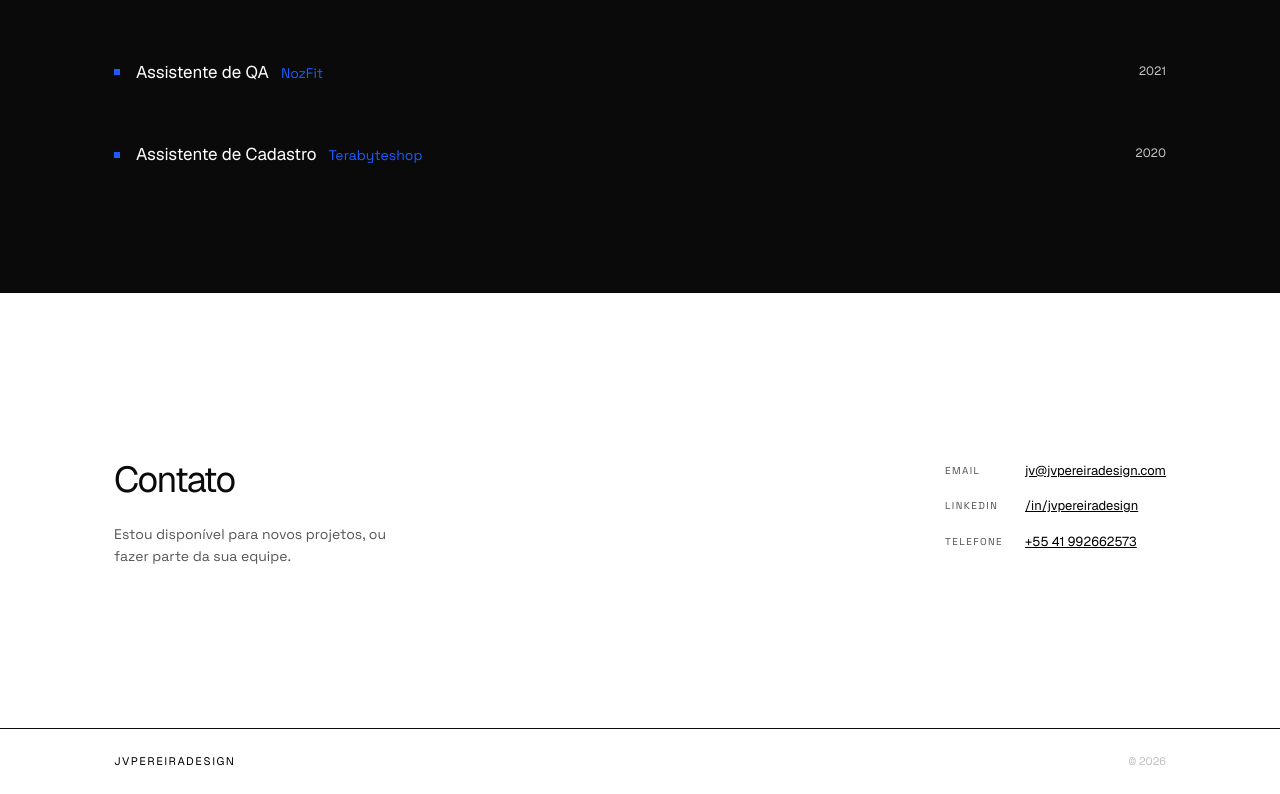
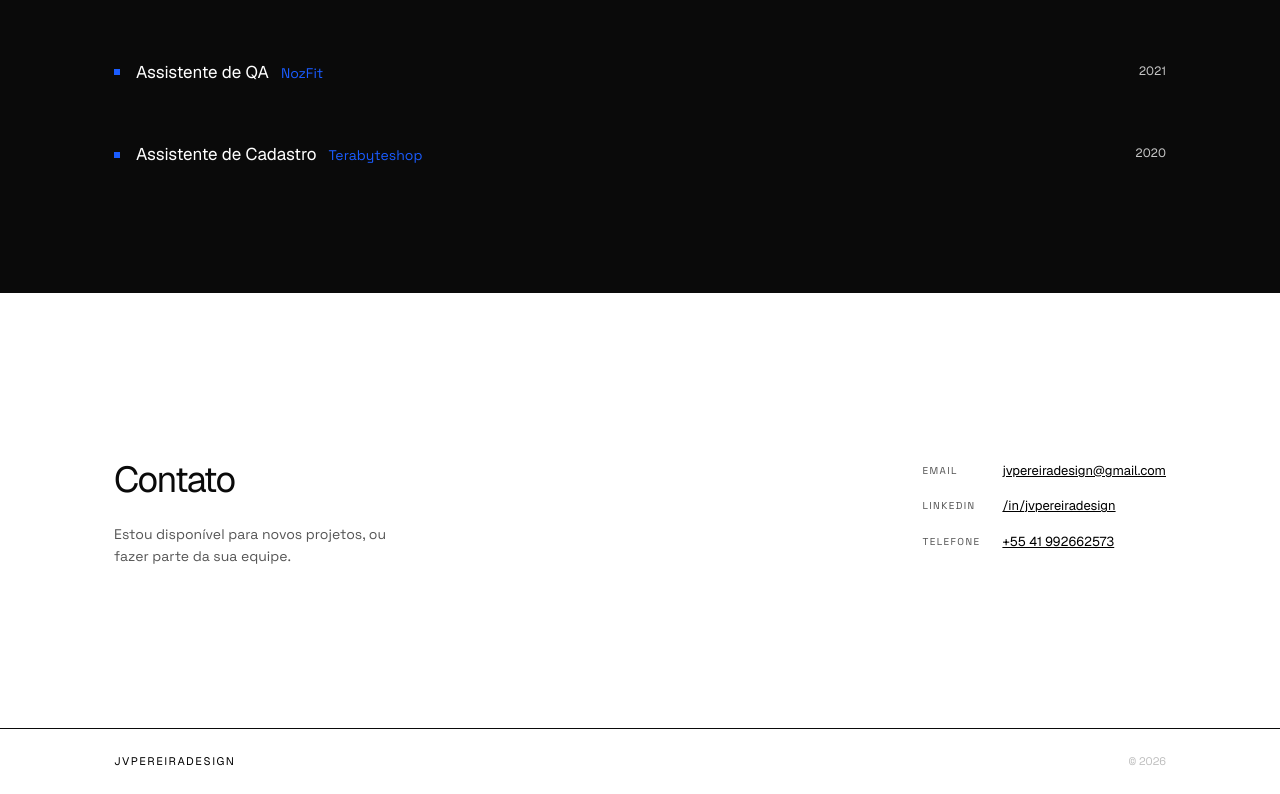
Before and after one commit to Design-JVP/portfolio, a React (Vite) app: page / in a window 1280 px wide. Shown: the part 2144-2938 px from the top of the page. Built offline with nearby package versions, Linux system fonts and the light colour scheme; the HTML template or start-up script is replaced by a standard one.

Commit message:
email update

```diff
--- a/src/data.ts
+++ b/src/data.ts
@@ -168,7 +168,7 @@ export const EXPERIENCE = [
 ];
 
 export const CONTACT_ITEMS = [
-  { label: "Email", val: "jv@jvpereiradesign.com", labelColor: "#535353" },
+  { label: "Email", val: "jvpereiradesign@gmail.com", labelColor: "#535353" },
   { label: "LinkedIn", val: "/in/jvpereiradesign", labelColor: "#535353" },
   { label: "telefone", val: "+55 41 992662573", labelColor: "#535353" },
 ];
```
